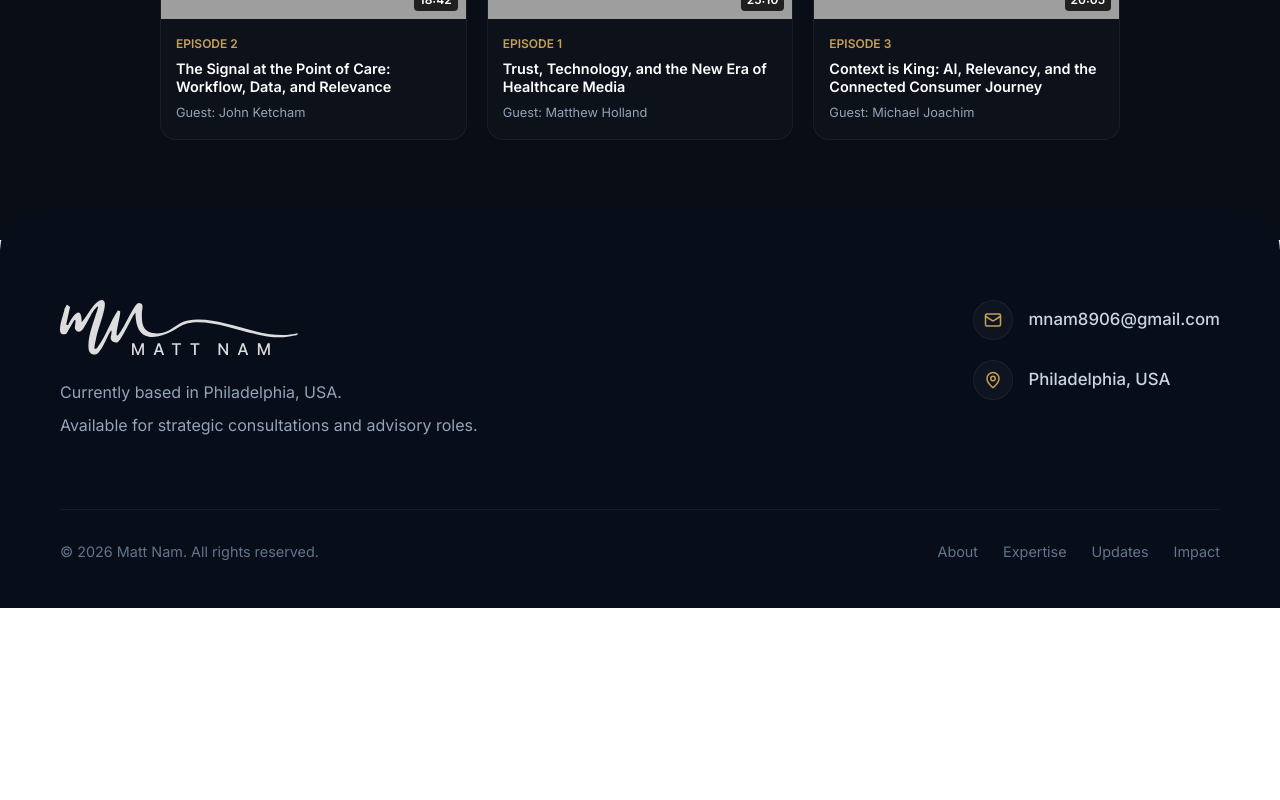
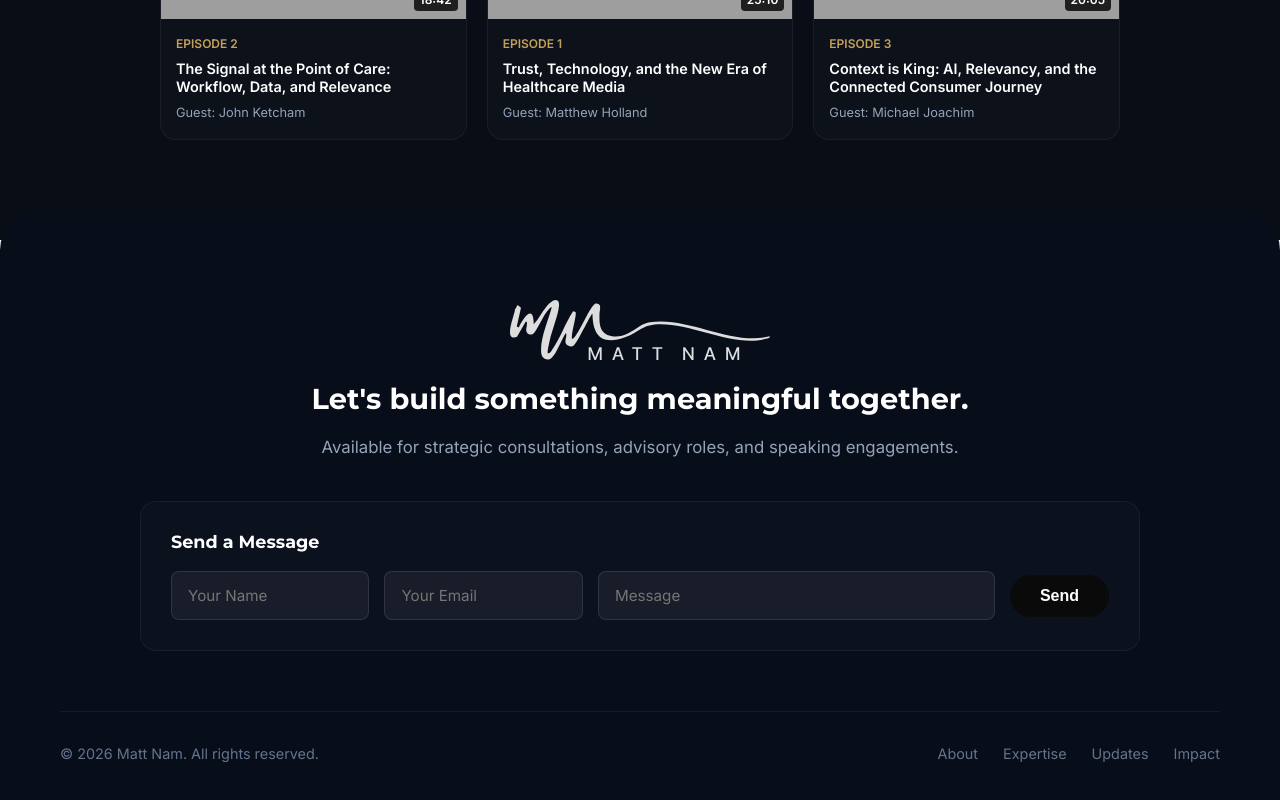
Before and after one commit to justkoby/matt-nam, a React (Vite) app: page / in a window 1280 px wide. Shown: the part 6333-7133 px from the top of the page. Before the commit the page ends 6941 px from the top, so only its background shows below. Built offline with nearby package versions, Linux system fonts and the light colour scheme; grey boxes are pictures that could not be loaded.

Commit message:
feat: adjust hero on mobile, update impact page content, add centered footer with horizontal contact form, and clean up resume contacts

```diff
--- a/src/components/Footer/Footer.css
+++ b/src/components/Footer/Footer.css
@@ -10,22 +10,30 @@
 
 .footer-content {
   display: flex;
-  justify-content: space-between;
-  align-items: flex-start;
-  gap: 50px;
+  flex-direction: column;
+  align-items: center;
+  text-align: center;
+  gap: 40px;
+  max-width: 1000px;
+  margin: 0 auto;
 }
 
 .footer-left {
-  flex: 1;
-  max-width: 500px;
+  display: flex;
+  flex-direction: column;
+  align-items: center;
+  gap: 20px;
+  width: 100%;
 }
 
 .footer-logo-wrapper {
-  margin-bottom: 25px;
+  margin: 0;
+  display: flex;
+  justify-content: center;
 }
 
 .footer-logo {
-  height: 55px;
+  height: 60px;
   width: auto;
   display: block;
 }
@@ -33,70 +41,122 @@
 .footer-status {
   display: flex;
   flex-direction: column;
-  gap: 8px;
+  gap: 12px;
   color: #94a3b8;
-  font-size: 1rem;
+  font-size: 1.05rem;
   font-weight: 400;
   line-height: 1.6;
 }
 
+.footer-lead-text {
+  font-size: 1.8rem;
+  font-weight: 700;
+  color: var(--primary-white);
+  line-height: 1.3;
+  margin-bottom: 5px;
+  font-family: var(--font-heading);
+}
+
 .footer-right {
+  width: 100%;
   display: flex;
   flex-direction: column;
-  align-items: flex-end;
+  align-items: center;
 }
 
-.footer-info-list {
+.footer-contact-form {
+  width: 100%;
+  max-width: 1000px;
+  background: rgba(255, 255, 255, 0.02);
+  border: 1px solid rgba(255, 255, 255, 0.05);
+  border-radius: 16px;
+  padding: 30px;
   display: flex;
   flex-direction: column;
-  gap: 20px;
+  gap: 15px;
+  text-align: left;
 }
 
-.footer-info-item {
+.form-fields-row {
   display: flex;
+  gap: 15px;
+  width: 100%;
   align-items: center;
-  gap: 15px;
-  color: #cbd5e1;
-  font-size: 1.05rem;
-  font-weight: 500;
+}
+
+.contact-form-title {
+  font-size: 1.1rem;
+  color: var(--primary-white);
+  font-weight: 600;
+  margin-bottom: 5px;
+  text-align: left;
+}
+
+.form-group {
+  flex: 1;
+}
+
+.form-group-message {
+  flex: 2; /* Give message field double size */
+}
+
+.form-input {
+  width: 100%;
+  background: rgba(255, 255, 255, 0.05);
+  border: 1px solid rgba(255, 255, 255, 0.1);
+  border-radius: 8px;
+  padding: 14px 16px;
+  color: var(--primary-white);
+  font-family: var(--font-sans);
+  font-size: 0.95rem;
   transition: var(--transition);
 }
 
-.footer-info-item:hover:not(.non-interactive) {
-  color: var(--accent-gold);
-  transform: translateX(-5px);
+.form-input:focus {
+  outline: none;
+  border-color: var(--accent-gold);
+  background: rgba(255, 255, 255, 0.08);
 }
 
-.footer-info-item.non-interactive {
-  cursor: default;
+.contact-submit-btn {
+  padding: 14px 28px;
+  font-size: 0.95rem;
+  background-color: var(--accent-gold);
+  color: var(--primary-black);
+  border-radius: 8px;
+  font-weight: 600;
+  transition: var(--transition);
+  text-align: center;
+  border: none;
+  cursor: pointer;
+  white-space: nowrap;
 }
 
-.info-icon-wrapper {
-  width: 40px;
-  height: 40px;
-  border-radius: 50%;
-  background: rgba(255, 255, 255, 0.03);
-  border: 1px solid rgba(255, 255, 255, 0.05);
-  display: flex;
-  align-items: center;
-  justify-content: center;
-  color: var(--accent-gold);
-  transition: var(--transition);
+.contact-submit-btn:hover {
+  background-color: var(--primary-white);
+  color: var(--primary-black);
+  transform: translateY(-2px);
 }
 
-.footer-info-item:hover .info-icon-wrapper {
-  background: rgba(197, 160, 89, 0.1);
-  border-color: rgba(197, 160, 89, 0.2);
-}
+@media (max-width: 768px) {
+  .form-fields-row {
+    flex-direction: column;
+    gap: 12px;
+  }
 
-.info-icon {
-  width: 18px;
-  height: 18px;
+  .form-group, .form-group-message {
+    width: 100%;
+    flex: none;
+  }
+
+  .contact-submit-btn {
+    width: 100%;
+  }
 }
 
 /* Footer Bottom Section */
 .footer-bottom {
-  margin-top: 70px;
+  margin-top: 60px;
   padding-top: 30px;
   border-top: 1px solid rgba(255, 255, 255, 0.06);
   display: flex;
@@ -126,32 +186,14 @@
     padding: 70px 0 35px 0;
     border-radius: 30px 30px 0 0;
   }
-
-  .footer-content {
-    gap: 40px;
-  }
 }
 
 @media (max-width: 768px) {
-  .footer-content {
-    flex-direction: column;
-    align-items: flex-start;
-    gap: 40px;
-  }
-
-  .footer-right {
-    align-items: flex-start;
-    width: 100%;
-  }
-
-  .footer-info-item:hover:not(.non-interactive) {
-    transform: translateX(5px);
-  }
-
   .footer-bottom {
     flex-direction: column-reverse;
     gap: 20px;
-    align-items: flex-start;
-    margin-top: 50px;
+    align-items: center;
+    text-align: center;
+    margin-top: 40px;
   }
 }
--- a/src/components/Footer/Footer.jsx
+++ b/src/components/Footer/Footer.jsx
@@ -22,8 +22,8 @@ const Footer = () => {
               <img src="/logo-main.svg" alt="Matt Nam Logo" className="footer-logo" />
             </div>
             <div className="footer-status">
-              <p>Currently based in Philadelphia, USA.</p>
-              <p>Available for strategic consultations and advisory roles.</p>
+              <p className="footer-lead-text">Let's build something meaningful together.</p>
+              <p>Available for strategic consultations, advisory roles, and speaking engagements.</p>
             </div>
           </motion.div>
 
@@ -35,21 +35,33 @@ const Footer = () => {
             transition={{ duration: 0.6, delay: 0.1 }}
             viewport={{ once: true }}
           >
-            <div className="footer-info-list">
-              <a href="mailto:mnam8906@gmail.com" className="footer-info-item">
-                <div className="info-icon-wrapper">
-                  <Mail className="info-icon" />
+            {/* Contact Form */}
+            <form
+              className="footer-contact-form"
+              onSubmit={(e) => {
+                e.preventDefault();
+                const formData = new FormData(e.target);
+                const name = formData.get('name');
+                const email = formData.get('email');
+                const message = formData.get('message');
+                const mailtoUrl = `mailto:matt@vianexta.com?subject=Contact from ${encodeURIComponent(name)}&body=${encodeURIComponent(`From: ${name} (${email})\n\nMessage:\n${message}`)}`;
+                window.location.href = mailtoUrl;
+              }}
+            >
+              <h4 className="contact-form-title">Send a Message</h4>
+              <div className="form-fields-row">
+                <div className="form-group">
+                  <input type="text" name="name" placeholder="Your Name" required className="form-input" />
                 </div>
-                <span>mnam8906@gmail.com</span>
-              </a>
-
-              <div className="footer-info-item non-interactive">
-                <div className="info-icon-wrapper">
-                  <MapPin className="info-icon" />
+                <div className="form-group">
+                  <input type="email" name="email" placeholder="Your Email" required className="form-input" />
                 </div>
-                <span>Philadelphia, USA</span>
+                <div className="form-group form-group-message">
+                  <input type="text" name="message" placeholder="Message" required className="form-input" />
+                </div>
+                <button type="submit" className="btn btn-primary contact-submit-btn">Send</button>
               </div>
-            </div>
+            </form>
           </motion.div>
         </div>
 
--- a/src/components/Hero/Hero.css
+++ b/src/components/Hero/Hero.css
@@ -107,7 +107,8 @@
 @media (max-width: 992px) {
   .hero {
     background: url('/matt-hero.jpg') no-repeat center center / cover;
-    min-height: 100vh;
+    min-height: 50vh;
+    height: 50vh;
     padding-top: 0;
   }
 
--- a/src/pages/Resume.jsx
+++ b/src/pages/Resume.jsx
@@ -41,13 +41,6 @@ const Resume = () => {
         <header className="resume-header">
           <div className="resume-initials">MN</div>
           <h1 className="resume-name">Matthew Nam</h1>
-          <div className="resume-contact">
-            <span>mnam8906@gmail.com</span>
-            <span className="resume-contact-sep">|</span>
-            <span>(347) 346-0400</span>
-            <span className="resume-contact-sep">|</span>
-            <span>Philadelphia, USA</span>
-          </div>
         </header>
 
         {/* ── Professional Summary ── */}
```
Also changed, not shown: src/pages/Impact.jsx (+16 -31 lines), 1 other file (tests, documents, lock files or other folders).
